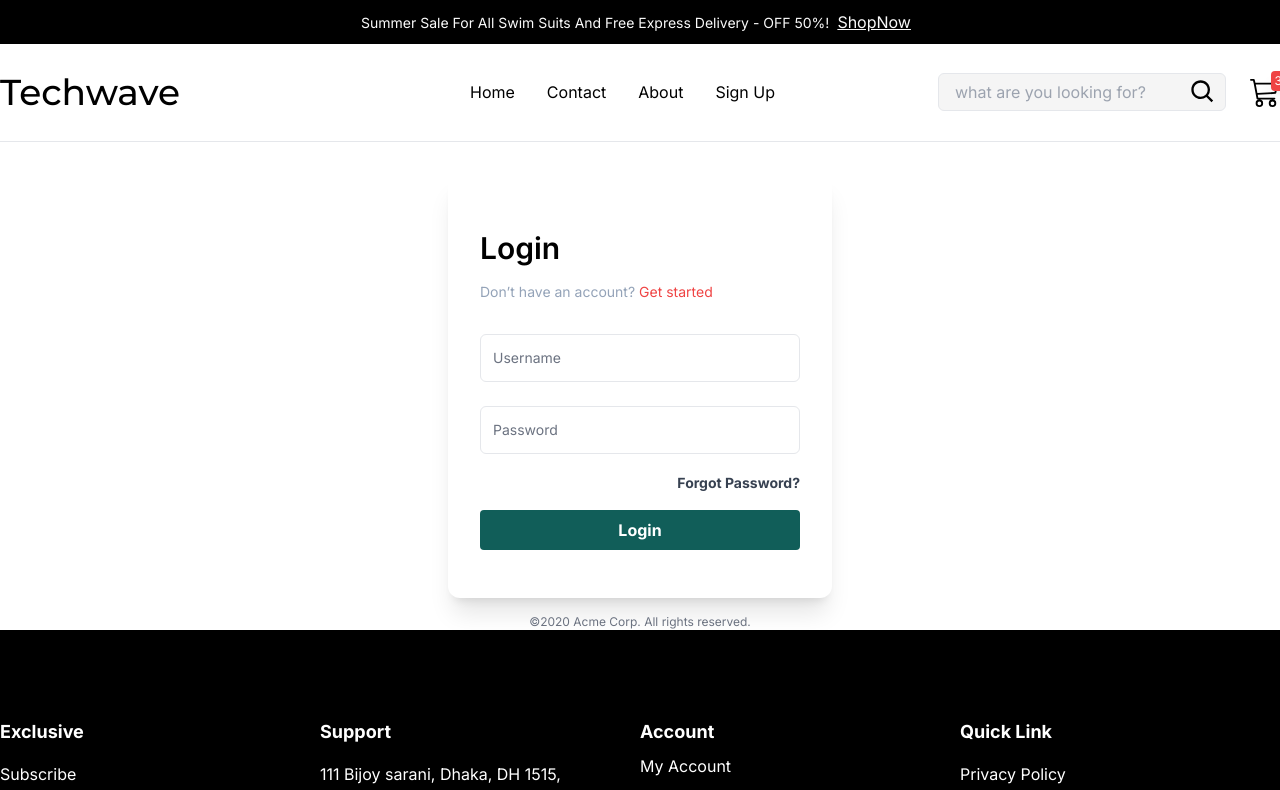
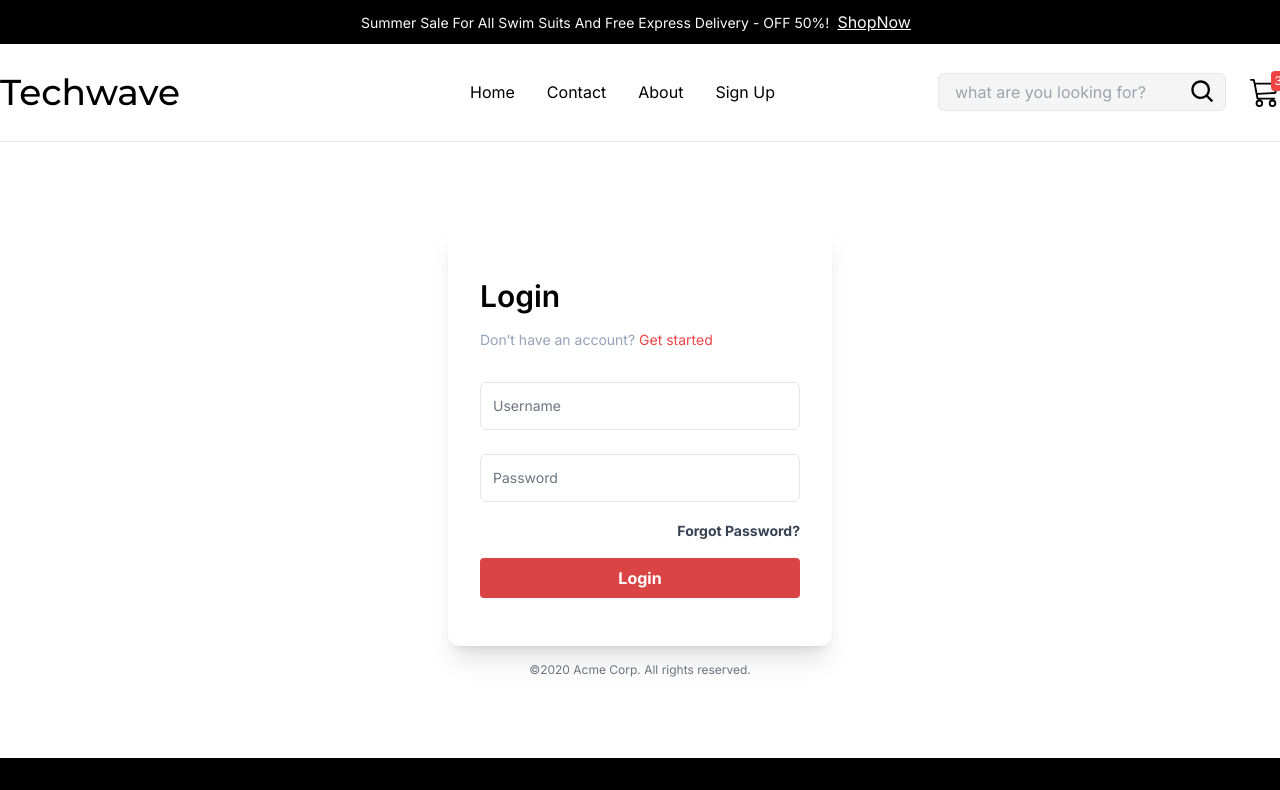
Before and after one commit to lingtine/teckwave-shop, a Next.js app: page /dashboard/login in a window 1280 px wide. Shown: the top 790 px of the page. Built offline with nearby package versions, Linux system fonts and the light colour scheme.

Commit message:
update login and register

```diff
--- a/src/app/components/header/header-navigation.jsx
+++ b/src/app/components/header/header-navigation.jsx
@@ -29,7 +29,7 @@ function HeaderNavigation() {
       </li>
       <li>
         <Link
-          href={"/sign-up"}
+          href={"/dashboard/register"}
           className="text-base mx-4 text-color-text-black hover:underline"
         >
           Sign Up
--- a/src/app/dashboard/(auth)/login/page.jsx
+++ b/src/app/dashboard/(auth)/login/page.jsx
@@ -2,7 +2,7 @@ import Link from "next/link";
 
 function LoginPage() {
   return (
-    <div className="mt-8">
+    <div className="my-20 ">
       <div class=" container mx-auto w-full max-w-sm">
         <form class="bg-white shadow-xl rounded-xl px-8 pt-6 pb-8 mb-4">
           <div className="my-8">
@@ -57,7 +57,7 @@ function LoginPage() {
           </div>
 
           <button
-            class="my-4 w-full bg-teal-800 hover:bg-teal-500 text-white font-bold py-2 px-4 rounded focus:outline-none focus:shadow-outline"
+            class="my-4 w-full bg-secondary-3 hover:opacity-90 text-white font-bold py-2 px-4 rounded focus:outline-none focus:shadow-outline"
             type="button"
           >
             Login
--- a/src/app/dashboard/(auth)/register/page.jsx
+++ b/src/app/dashboard/(auth)/register/page.jsx
@@ -2,7 +2,7 @@ import Link from "next/link";
 
 function Register() {
   return (
-    <div className="mt-8">
+    <div className="my-20">
       <div class=" container mx-auto w-full max-w-sm">
         <form class="bg-white shadow-xl rounded-xl px-8 pt-6 pb-8 mb-4">
           <div className="my-8">
@@ -77,7 +77,7 @@ function Register() {
           </div>
 
           <button
-            class="my-4 w-full bg-teal-800 hover:bg-teal-500 text-white font-bold py-2 px-4 rounded focus:outline-none focus:shadow-outline"
+            class="my-4 w-full bg-secondary-3 hover:opacity-90 text-primary font-bold py-2 px-4 rounded focus:outline-none focus:shadow-outline"
             type="button"
           >
             Register
```
